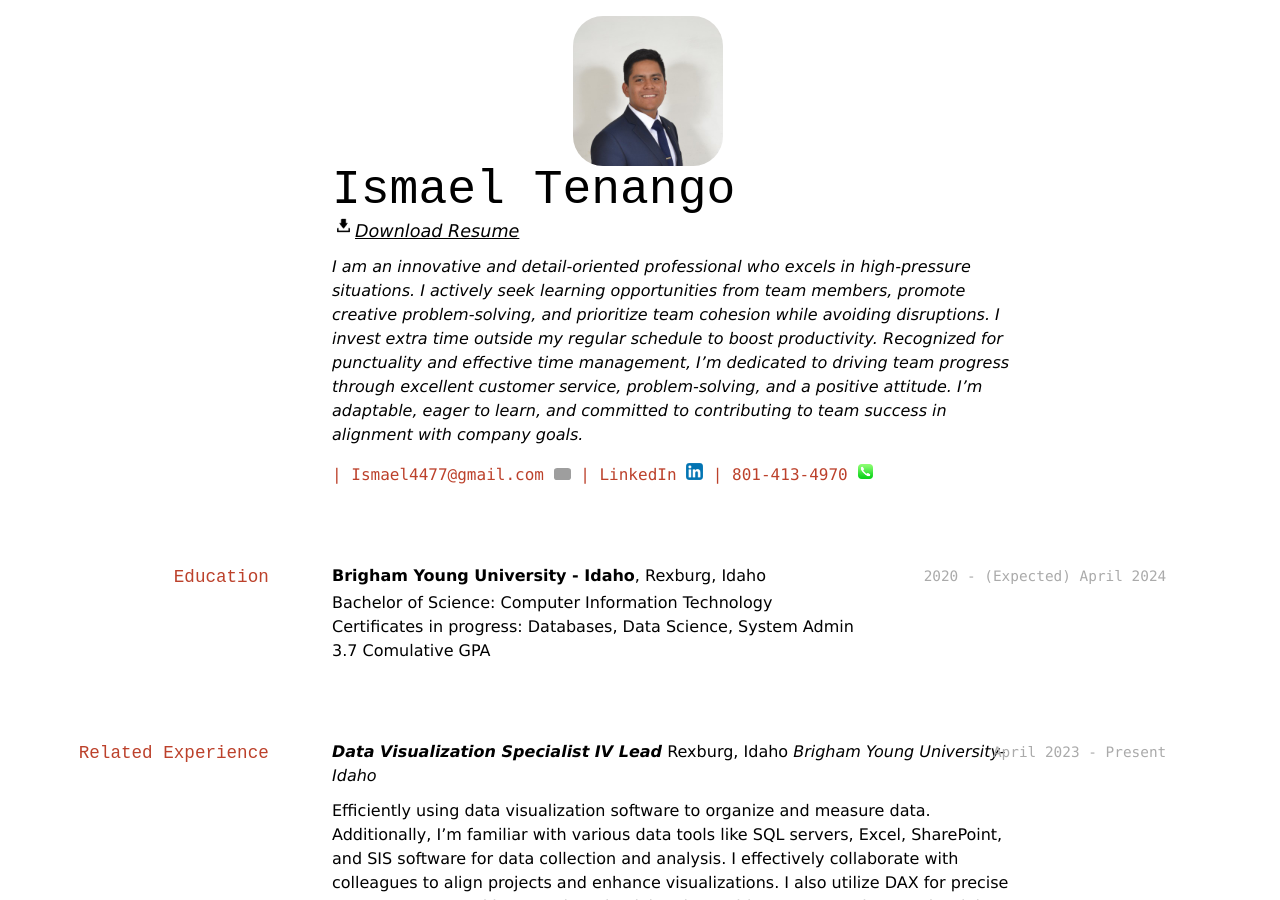
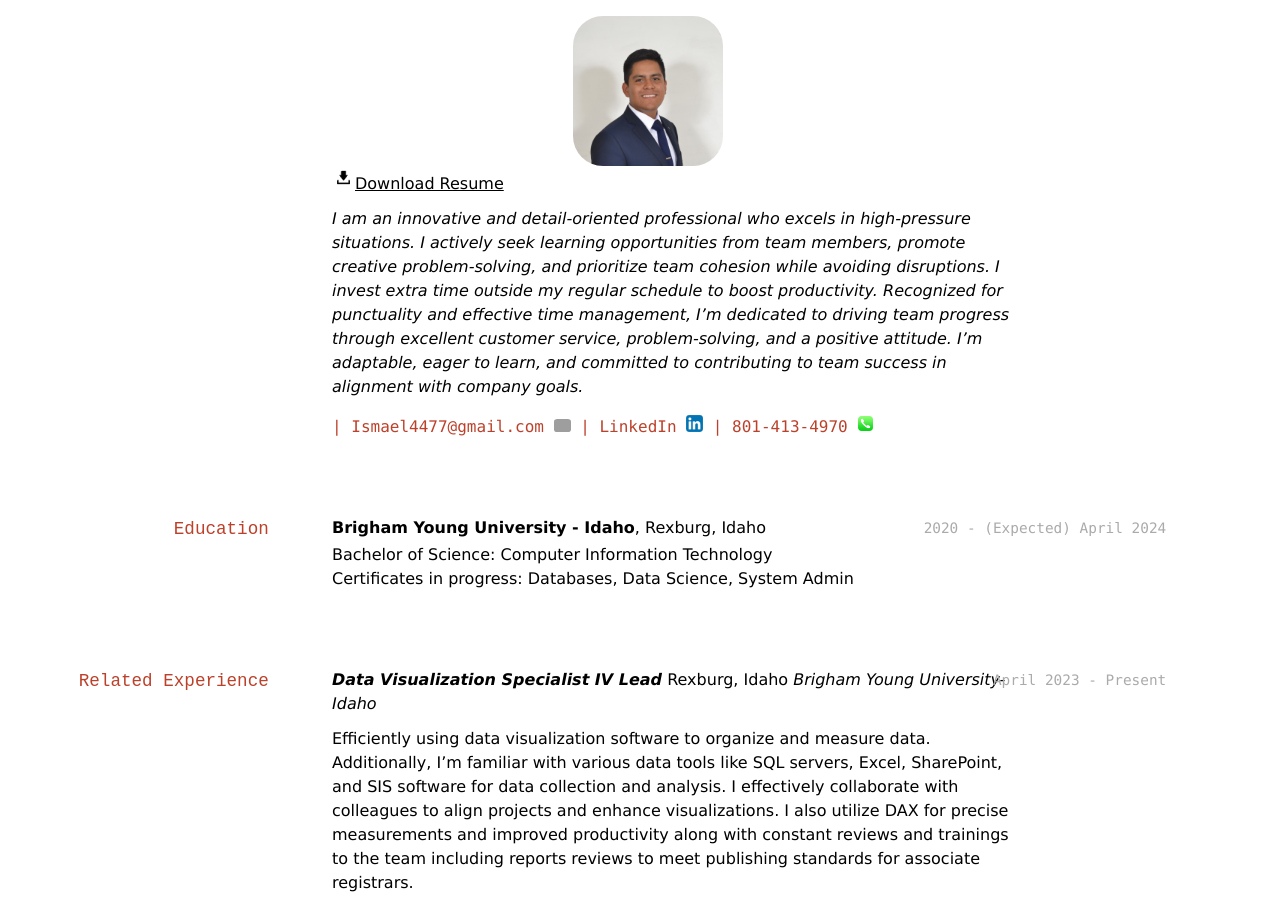
Before and after one commit to ismaeltenango/ismael_resume, a Jekyll site: the page built from docs/index.md, in a window 1280 px wide and 900 px high. Built offline with Jekyll 4.4.1, drawn with Linux system fonts in a browser that asks for light colours; grey boxes are pictures that could not be loaded.

Commit message:
Update 9/20/2023 v3

```diff
--- a/docs/index.md
+++ b/docs/index.md
@@ -8,9 +8,6 @@ title: Ismael Tenango
 <img src="./photo.jpeg" alt="Ismael Tenango photo" style="margin-left: auto; margin-right: auto; display: block; width: 150px;
     border-radius: 20%;">
 </div>
-
-
-# Ismael Tenango
 
 <a href="./IsmaelMoises_TenangoAnaya.docx" download="Download Ismael' Resume">
 <img src="./download_logo.png" alt="Mail logo" style="width: 23px; border-radius: 20%;">Download Resume</a>
@@ -39,7 +36,6 @@ __Brigham Young University - Idaho__, Rexburg, Idaho
 
 - Bachelor of Science: Computer Information Technology
 - Certificates in progress: Databases, Data Science, System Admin
-- 3.7 Comulative GPA
 
 
 
```
